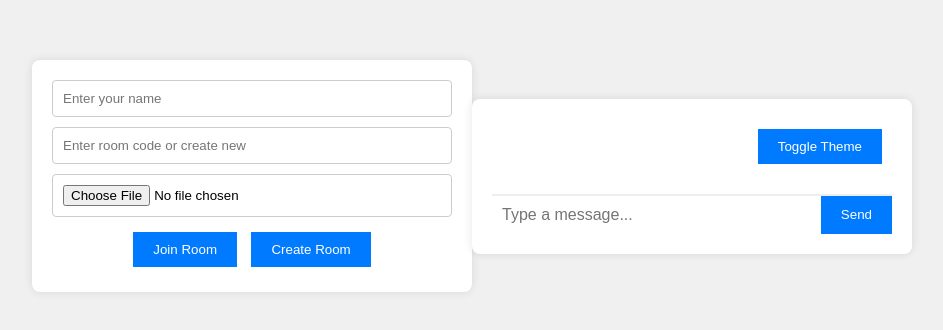
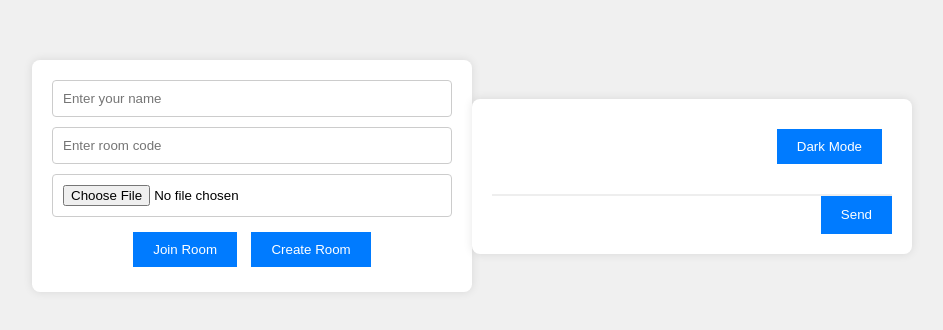
Before and after one commit to Tanmay-Tiwaricyber/FLOW-chat, a website: page public/index.html in a window 1280 px wide. Shown: the part 224-554 px from the top of the page, without its empty margins (168-1111 px from the left). Drawn offline with nearby package versions, Linux system fonts and the light colour scheme; no server answers.

Commit message:
Update index.html

```diff
--- a/public/index.html
+++ b/public/index.html
@@ -3,24 +3,26 @@
 <head>
     <meta charset="UTF-8">
     <meta name="viewport" content="width=device-width, initial-scale=1.0">
-    <title>Chat App</title>
+    <title>Chat Application</title>
     <link rel="stylesheet" href="styles.css">
 </head>
 <body>
     <div class="auth-container">
-        <input id="userNameInput" placeholder="Enter your name" />
-        <input id="authCodeInput" placeholder="Enter room code or create new" />
-        <input type="file" id="profilePicInput" accept="image/*" />
+        <input type="text" id="userNameInput" placeholder="Enter your name">
+        <input type="text" id="authCodeInput" placeholder="Enter room code">
+        <input type="file" id="profilePicInput" accept="image/*">
         <button id="joinRoomButton">Join Room</button>
         <button id="createRoomButton">Create Room</button>
     </div>
     <div class="chat-container hidden">
         <div class="header">
-            <button id="toggleThemeButton">Toggle Theme</button>
+            <button id="toggleThemeButton">Dark Mode</button>
         </div>
-        <div id="messages" class="messages"></div>
+        <div class="chat-content">
+            <div id="messages" class="messages"></div>
+        </div>
         <form id="form" class="form">
-            <input id="input" autocomplete="off" placeholder="Type a message..." />
+            <input id="input" autocomplete="off">
             <button>Send</button>
         </form>
     </div>
```
